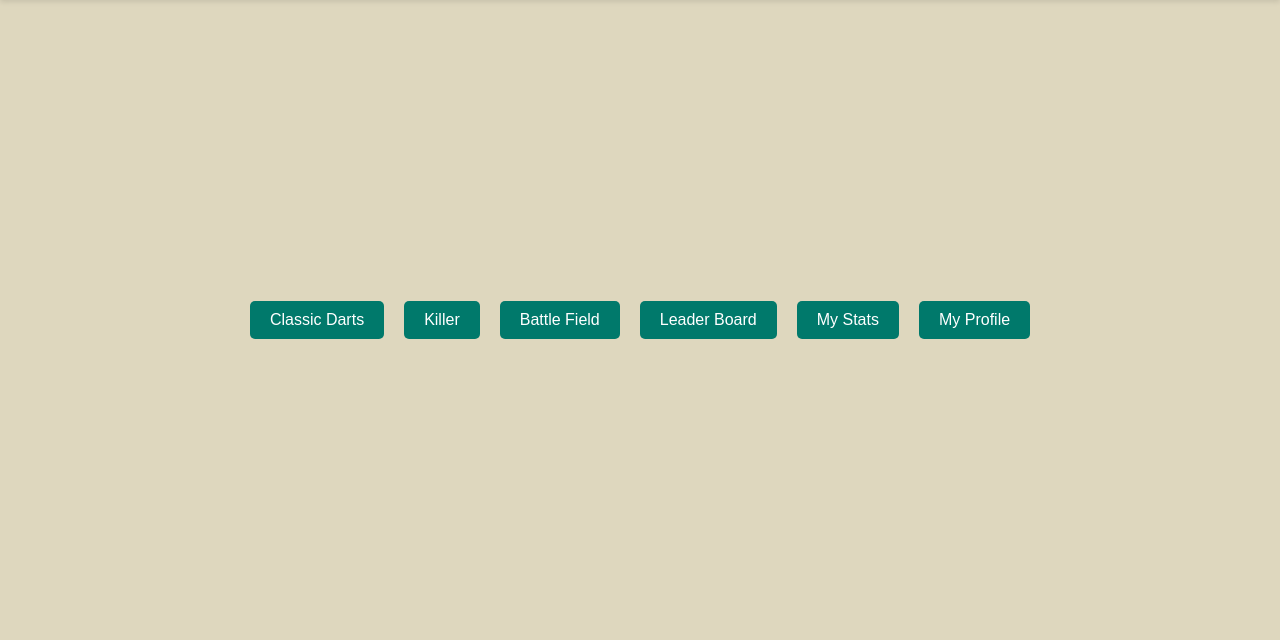
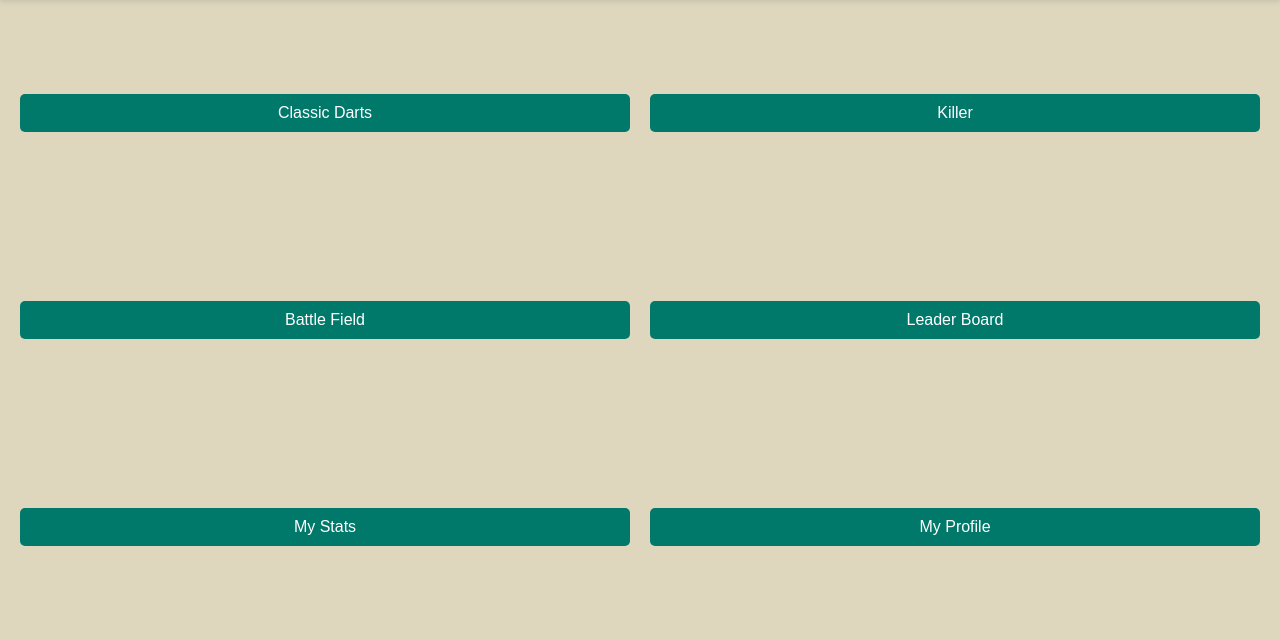
Before and after one commit to charliestarlingdev/DartsGameMobile, a PHP site: page /home.html in a window 1280 px wide. Shown: the part 160-800 px from the top of the page. Run offline with PHP 8.4, Linux system fonts and the light colour scheme.

Commit message:
la number 3

```diff
--- a/styles/mobile.css
+++ b/styles/mobile.css
@@ -102,6 +102,8 @@ html, body {
    align-items: center;
    height: 80vh; /* Remaining height after header */
    background-color: #DED7BE;
+   flex-wrap: wrap; /* Enable wrapping */
+   gap: 20px; /* Space between buttons */
 }
 
 /* Button Styling */
@@ -110,7 +112,8 @@ button {
    color: #fff; /* Text color */
    border: none;
    padding: 10px 20px;
-   margin: 10px;
+   width: calc(50% - 10px); /* 50% width minus padding to avoid overlapping */
+   margin: 10px 0;
    border-radius: 5px;
    font-size: 16px;
    cursor: pointer;
@@ -133,8 +136,13 @@ button:hover {
        width: 80px; /* Scale down logo for smaller devices */
    }
 
+   .content {
+       gap: 15px;
+   }
+
    button {
        padding: 8px 16px;
+       width: calc(50% - 10px); /* 50% width */
        font-size: 14px;
    }
 }
@@ -149,8 +157,13 @@ button:hover {
        width: 60px;
    }
 
+   .content {
+       gap: 10px;
+   }
+
    button {
        padding: 6px 12px;
+       width: calc(50% - 10px); /* 50% width */
        font-size: 12px;
    }
 }
```
